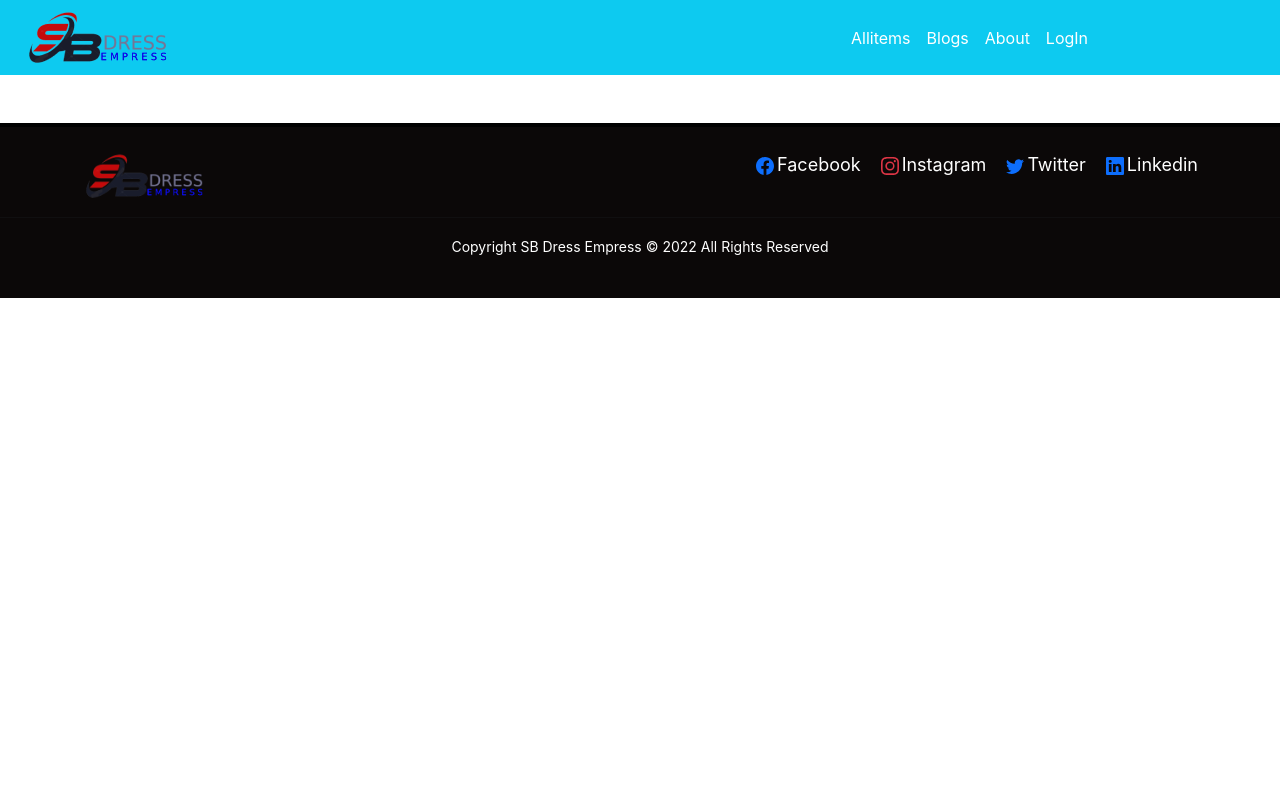
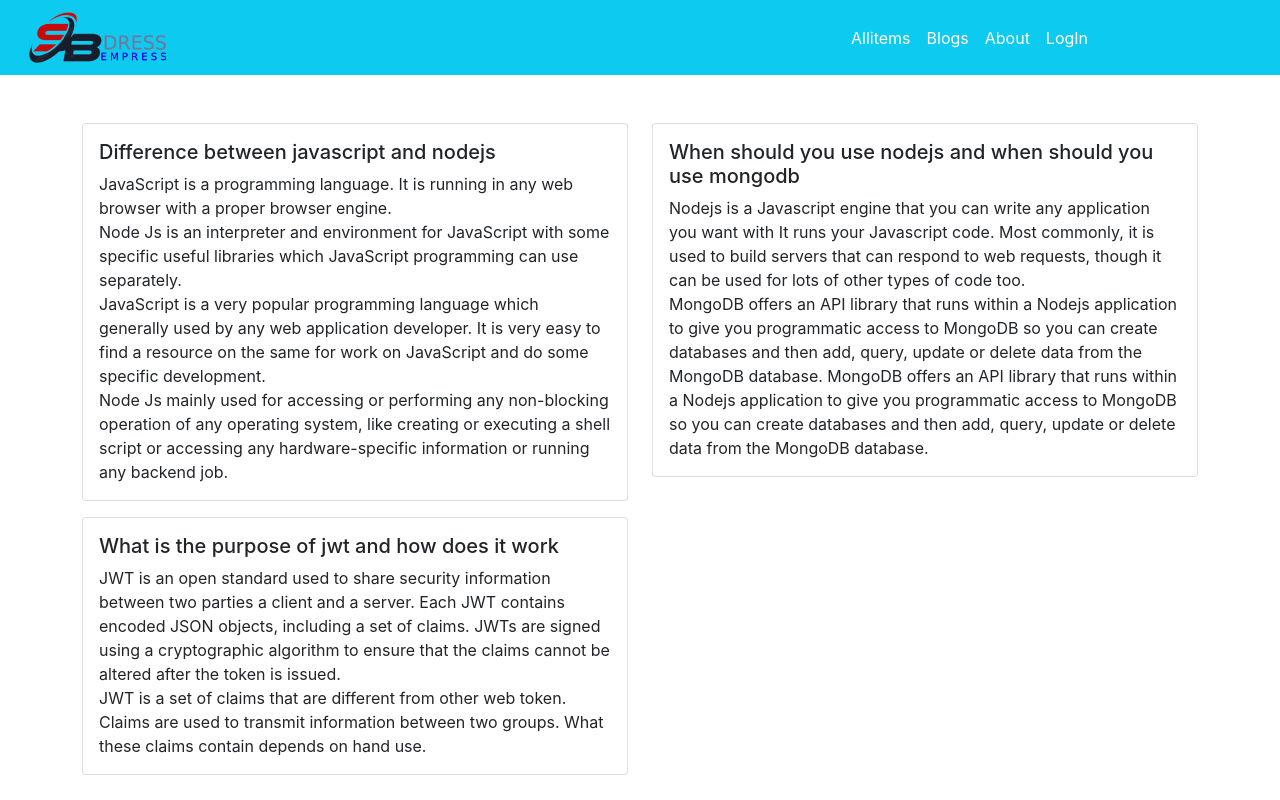
Before and after one commit to sbsohag3/sb-dress-empress_client, a React (Create React App) app: page /blogs in a window 1280 px wide. Shown: the top 800 px of the page. Built offline with nearby package versions, Linux system fonts and the light colour scheme; no server answers.

Commit message:
add blogs

```diff
--- a/src/components/Blogs/Blogs.js
+++ b/src/components/Blogs/Blogs.js
@@ -1,11 +1,77 @@
-import React from 'react';
-import PageTitle from '../Shared/PageTitle/PageTitle';
+import React from "react";
+import PageTitle from "../Shared/PageTitle/PageTitle";
 
 const Blogs = () => {
   return (
-    <div>
-      <PageTitle title={'Blogs'}/>
-
+    <div className="container my-5">
+      <PageTitle title={"Blogs"} />
+      <div class="row">
+        <div class="col-sm-6 mb-3">
+          <div class="card">
+            <div class="card-body">
+              <h5 class="card-title">
+                Difference between javascript and nodejs
+              </h5>
+              <p class="card-text">
+                JavaScript is a programming language. It is running in any web
+                browser with a proper browser engine. <br />
+                Node Js is an interpreter and environment for JavaScript with
+                some specific useful libraries which JavaScript programming can
+                use separately. <br />
+                JavaScript is a very popular programming language which
+                generally used by any web application developer. It is very easy
+                to find a resource on the same for work on JavaScript and do
+                some specific development. <br />
+                Node Js mainly used for accessing or performing any non-blocking
+                operation of any operating system, like creating or executing a
+                shell script or accessing any hardware-specific information or
+                running any backend job.
+              </p>
+            </div>
+          </div>
+        </div>
+        <div class="col-sm-6 mb-3">
+          <div class="card">
+            <div class="card-body">
+              <h5 class="card-title">
+                When should you use nodejs and when should you use mongodb
+              </h5>
+              <p class="card-text">
+                Nodejs is a Javascript engine that you can write any application
+                you want with It runs your Javascript code. Most commonly, it is
+                used to build servers that can respond to web requests, though
+                it can be used for lots of other types of code too. <br />
+                MongoDB offers an API library that runs within a Nodejs
+                application to give you programmatic access to MongoDB so you
+                can create databases and then add, query, update or delete data
+                from the MongoDB database. MongoDB offers an API library that
+                runs within a Nodejs application to give you programmatic access
+                to MongoDB so you can create databases and then add, query,
+                update or delete data from the MongoDB database.
+              </p>
+            </div>
+          </div>
+        </div>
+        <div class="col-sm-6 mb-3">
+          <div class="card">
+            <div class="card-body">
+              <h5 class="card-title">
+                What is the purpose of jwt and how does it work
+              </h5>
+              <p class="card-text">
+                JWT is an open standard used to share security information
+                between two parties a client and a server. Each JWT contains
+                encoded JSON objects, including a set of claims. JWTs are signed
+                using a cryptographic algorithm to ensure that the claims cannot
+                be altered after the token is issued. <br />
+                JWT is a set of claims that are different from other web token.
+                Claims are used to transmit information between two groups. What
+                these claims contain depends on hand use.
+              </p>
+            </div>
+          </div>
+        </div>
+      </div>
     </div>
   );
 };
--- a/src/components/ProductDetail/ProductDetail.js
+++ b/src/components/ProductDetail/ProductDetail.js
@@ -2,8 +2,11 @@ import React, { useEffect, useState } from "react";
 import { Link, useParams } from "react-router-dom";
 
 const ProductDetail = () => {
+
   const { productId } = useParams();
   const [product, setProduct] = useState({});
+  const [reload, setReload] = useState(true)
+
 
   useEffect(()=>{
     const url = `http://localhost:5000/products/${productId}`;
```
